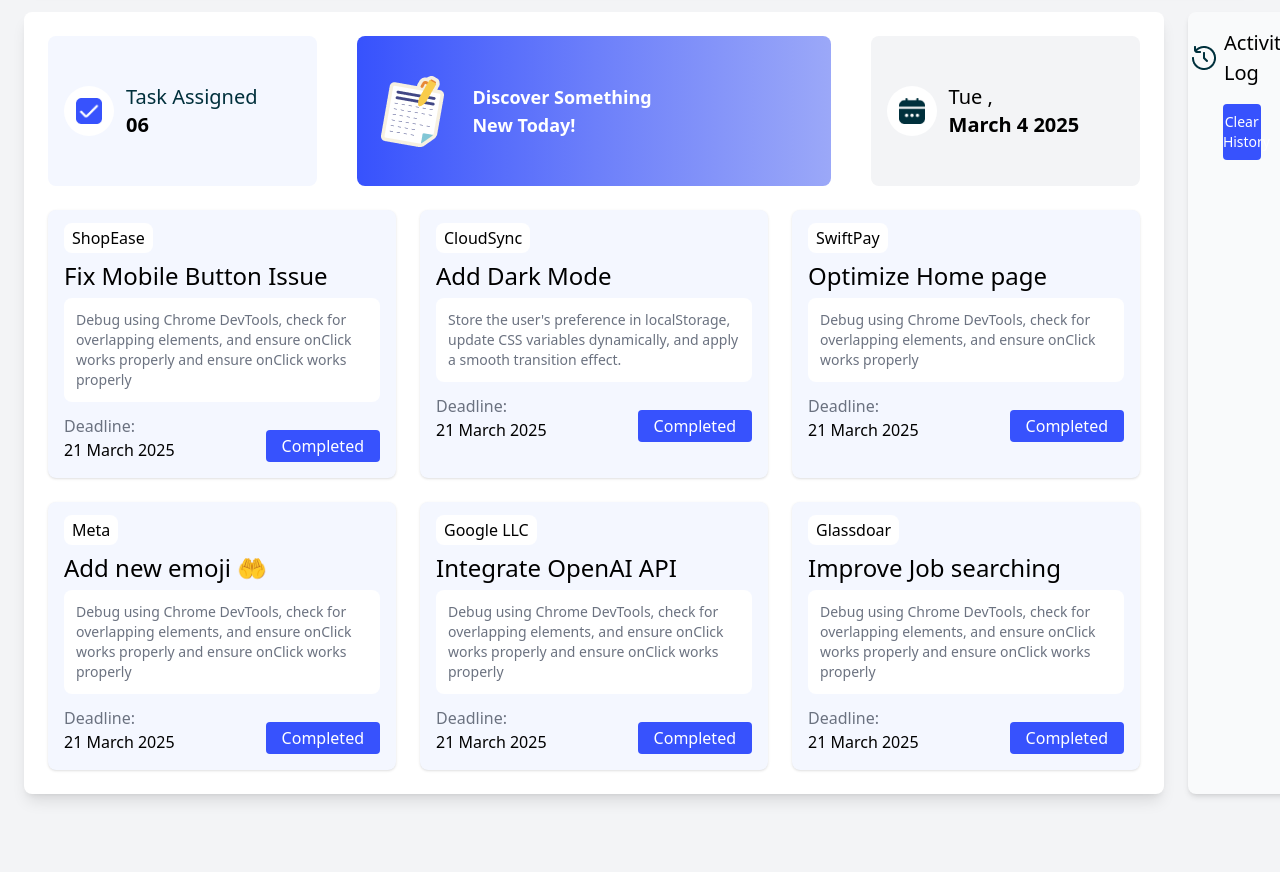
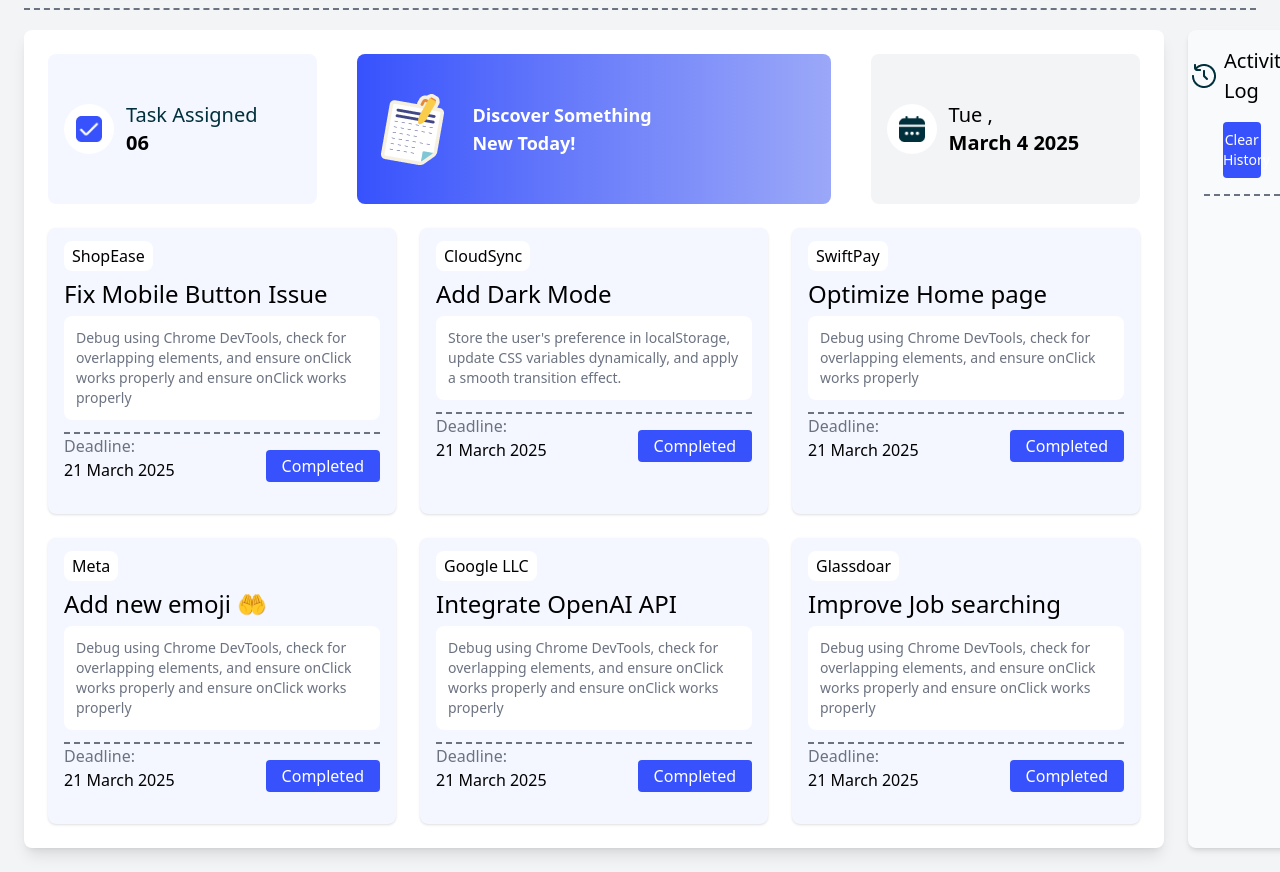
Before and after one commit to asrafulislam24/B11-Assignment-4, a plain HTML site: page index.html in a window 1280 px wide. Shown: the part 112-984 px from the top of the page. Before the commit the page ends 930 px from the top, so only its background shows below. Drawn offline with nearby package versions, Linux system fonts and the light colour scheme; a script that the page names is missing.

Commit message:
second commit

```diff
--- a/index.html
+++ b/index.html
@@ -47,7 +47,7 @@
   <!-- main section -->
 
 
-  <div class="flex gap-[24px]">
+  <div class="flex gap-[24px] border-t-2 border-dashed border-gray-500 mt-4">
     <div>
       <div class="max-w-6xl  bg-white shadow-lg rounded-lg p-6 mt-5">
         <div class="flex gap-10 mb-6">
@@ -82,13 +82,13 @@
           <div class="bg-[#F4F7FF] p-4 shadow rounded-lg font-400 ">
             <span class="text-[16px] font-400 bg-white px-2 py-1 rounded-lg">ShopEase</span>
             <h3 class="text-[24px] font-500 mt-2">Fix Mobile Button Issue</h3>
-            <p class="text-sm bg-white text-gray-500 mt-1 rounded-lg p-3 border-dotted">Debug using Chrome DevTools,
+            <p class="text-sm bg-white text-gray-500 mt-1 rounded-lg p-3">Debug using Chrome DevTools,
               check for
               overlapping
               elements, and ensure onClick works properly
               and ensure onClick works properly</p>
 
-            <div class="mt-3 flex justify-between items-end ">
+            <div class="mt-3 flex justify-between items-end border-t-2 border-dashed border-gray-500 mb-4">
               <div>
                 <p class=" text-gray-500 ">Deadline:</p>
                 <p class="font-500 text-[16px]">21 March 2025</p>
@@ -103,7 +103,7 @@
             <p class="text-sm bg-white text-gray-500 mt-1 rounded-lg p-3">Store the user's preference in localStorage,
               update CSS variables dynamically, and apply a smooth transition effect.</p>
 
-            <div class="mt-3 flex justify-between items-end">
+            <div class="mt-3 flex justify-between items-end border-t-2 border-dashed border-gray-500 mb-4">
               <div>
                 <p class=" text-gray-500">Deadline:</p>
                 <p class="font-500 text-[16px]">21 March 2025</p>
@@ -119,7 +119,7 @@
               overlapping
               elements, and ensure onClick works properly</p>
 
-            <div class="mt-3 flex justify-between items-end">
+            <div class="mt-3 flex justify-between items-end border-t-2 border-dashed border-gray-500 mb-4">
               <div>
                 <p class=" text-gray-500">Deadline:</p>
                 <p class="font-500 text-[16px]">21 March 2025</p>
@@ -137,7 +137,7 @@
               elements, and ensure onClick works properly
               and ensure onClick works properly</p>
 
-            <div class="mt-3 flex justify-between items-end">
+            <div class="mt-3 flex justify-between items-end border-t-2 border-dashed border-gray-500 mb-4">
               <div>
                 <p class=" text-gray-500">Deadline:</p>
                 <p class="font-500 text-[16px]">21 March 2025</p>
@@ -154,7 +154,7 @@
               elements, and ensure onClick works properly
               and ensure onClick works properly</p>
 
-            <div class="mt-3 flex justify-between items-end">
+            <div class="mt-3 flex justify-between items-end border-t-2 border-dashed border-gray-500 mb-4">
               <div>
                 <p class=" text-gray-500">Deadline:</p>
                 <p class="font-500 text-[16px]">21 March 2025</p>
@@ -171,7 +171,7 @@
               elements, and ensure onClick works properly
               and ensure onClick works properly</p>
 
-            <div class="mt-3 flex justify-between items-end">
+            <div class="mt-3 flex justify-between items-end border-t-2 border-dashed border-gray-500 mb-4">
               <div>
                 <p class=" text-gray-500">Deadline:</p>
                 <p class="font-500 text-[16px]">21 March 2025</p>
@@ -193,13 +193,13 @@
         </h2>
       </div>
       <div class="w-full flex justify-center mt-4 ">
-        <button id="clearHistoryBtn"
+        <button id="clearHistoryBtn "
           class="bg-[#3752FD] font-medium text-[16px] text-white py-2 rounded text-sm hover:bg-blue-400 w-1/2 text-center">
           Clear History
         </button>
       </div>
 
-      <div class="mt-4 space-y-2 flex flex-col items-center font-400">
+      <div class="mt-4 space-y-2 flex flex-col items-center font-400 border-t-2 border-dashed border-gray-500 mb-4">
         <div class="bg-[#F4F7FF] p-2 rounded-md text-[16px] shadow-sm w-full hidden">
           <p>You have completed the task <br> Fix Mobile Button Issue at </p>
         </div>
```
